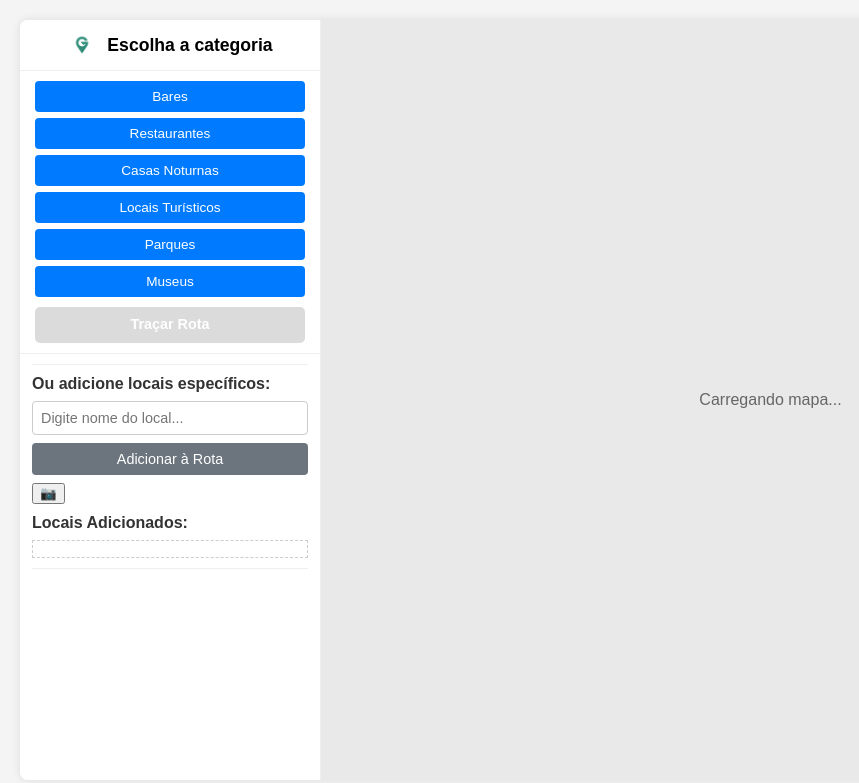
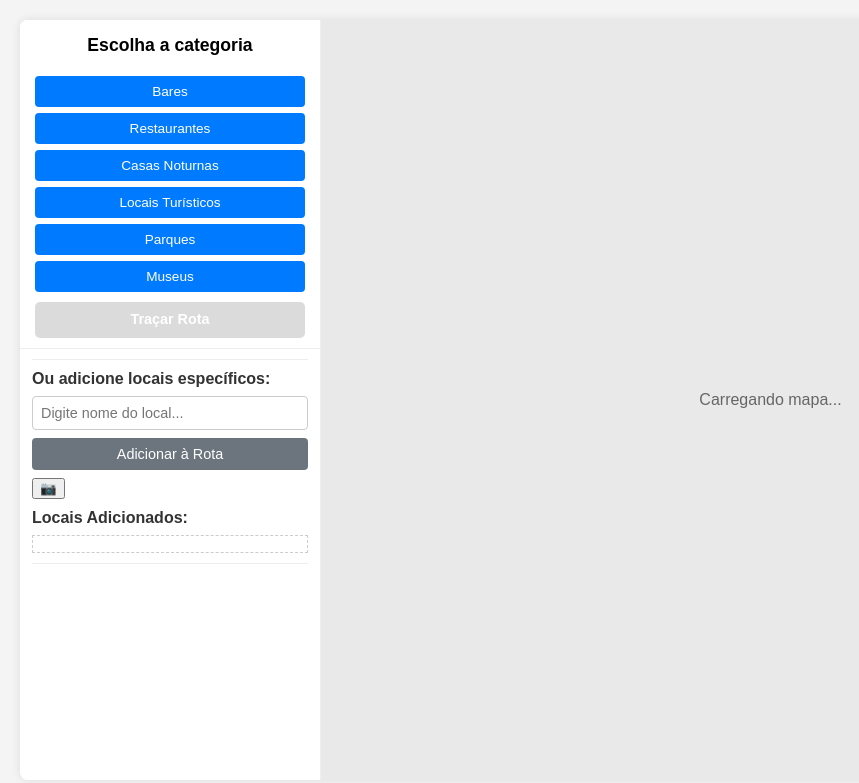
Before and after one commit to GabrielGiansante/giro-certo-app, a plain HTML site: page index.html in a window 1280 px wide. Shown: the whole page, without its empty margins (20-879 px from the left). Drawn offline with Linux system fonts and the light colour scheme; some packages are replaced by stand-ins of ours.

Commit message:
Revert "Adiciona logo ao lado do título da categoria"
This reverts commit 9a5e85521d0f44805fee2b19249eb1505f797f4d.

```diff
--- a/index.html
+++ b/index.html
@@ -15,10 +15,7 @@
 
             <!-- TÍTULO PRINCIPAL DOS CONTROLES -->
 
-             <div id="title-container">
-                 <img src="logo-girocerto.png" alt="Logomarca Giro Certo" class="title-logo">
-                 <h2 id="category-title">Escolha a categoria</h2>
-             </div>
+            <h2 id="category-title">Escolha a categoria</h2>
 
             <!-- === ÁREA SUPERIOR FIXA (STICKY) === -->
             <div id="top-controls-area">
--- a/style.css
+++ b/style.css
@@ -545,25 +545,3 @@ body {
     font-size: 1.2em;
     cursor: pointer;
 }
-/* --- Estilos para Logo ao lado do Título --- */
-
-#title-container {
-    display: flex; /* Alinha os itens lado a lado */
-    align-items: center; /* Centraliza verticalmente */
-    justify-content: center; /* Centraliza horizontalmente o conjunto */
-    padding: 10px 0;
-    border-bottom: 1px solid #eee;
-}
-
-.title-logo {
-    height: 30px; /* Define uma altura fixa para a logo */
-    width: auto; /* A largura se ajusta para manter a proporção */
-    margin-right: 10px; /* Adiciona um espaço entre a logo e o texto */
-}
-
-/* Ajusta a margem do título h2 que agora está dentro do container */
-#title-container h2 {
-    margin: 0;
-    padding: 0;
-    font-size: 1.1em;
-}
```
Also changed, not shown: logo-girocerto.png (deleted), 1 other file.
